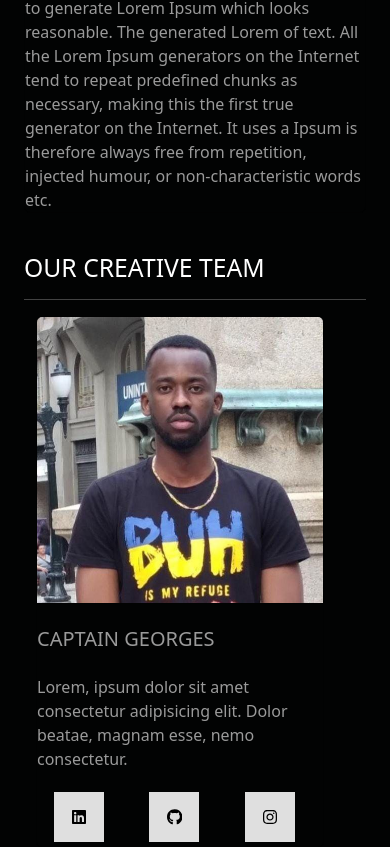
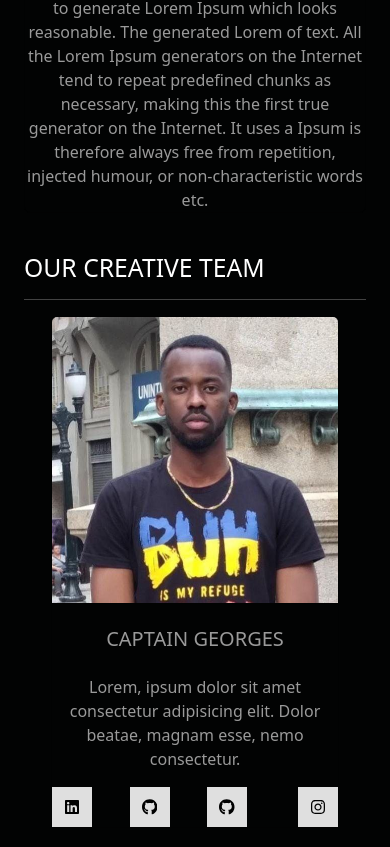
Before and after one commit to captain00007/react-descomplica, a React (Create React App) app: page / in a window 390 px wide. Shown: the part 1146-1993 px from the top of the page. Built offline with nearby package versions, Linux system fonts and the light colour scheme.

Commit message:
Finished the team component

```diff
--- a/src/components/Icon.js
+++ b/src/components/Icon.js
@@ -3,9 +3,9 @@
 import Col from "react-bootstrap/Col";
 import styles from "./css/icon.module.css";
 
-const Icon = ({ icon }) => {
+const Icon = () => {
   return (
-    <Container>
+    <Container style={{padding: 0}} >
       <Row>
         <Col>
           <a href="#">
@@ -39,6 +39,19 @@
               <svg
                 xmlns="http://www.w3.org/2000/svg"
                 height="1em"
+                viewBox="0 0 496 512"
+              >
+                <path d="M165.9 397.4c0 2-2.3 3.6-5.2 3.6-3.3.3-5.6-1.3-5.6-3.6 0-2 2.3-3.6 5.2-3.6 3-.3 5.6 1.3 5.6 3.6zm-31.1-4.5c-.7 2 1.3 4.3 4.3 4.9 2.6 1 5.6 0 6.2-2s-1.3-4.3-4.3-5.2c-2.6-.7-5.5.3-6.2 2.3zm44.2-1.7c-2.9.7-4.9 2.6-4.6 4.9.3 2 2.9 3.3 5.9 2.6 2.9-.7 4.9-2.6 4.6-4.6-.3-1.9-3-3.2-5.9-2.9zM244.8 8C106.1 8 0 113.3 0 252c0 110.9 69.8 205.8 169.5 239.2 12.8 2.3 17.3-5.6 17.3-12.1 0-6.2-.3-40.4-.3-61.4 0 0-70 15-84.7-29.8 0 0-11.4-29.1-27.8-36.6 0 0-22.9-15.7 1.6-15.4 0 0 24.9 2 38.6 25.8 21.9 38.6 58.6 27.5 72.9 20.9 2.3-16 8.8-27.1 16-33.7-55.9-6.2-112.3-14.3-112.3-110.5 0-27.5 7.6-41.3 23.6-58.9-2.6-6.5-11.1-33.3 2.6-67.9 20.9-6.5 69 27 69 27 20-5.6 41.5-8.5 62.8-8.5s42.8 2.9 62.8 8.5c0 0 48.1-33.6 69-27 13.7 34.7 5.2 61.4 2.6 67.9 16 17.7 25.8 31.5 25.8 58.9 0 96.5-58.9 104.2-114.8 110.5 9.2 7.9 17 22.9 17 46.4 0 33.7-.3 75.4-.3 83.6 0 6.5 4.6 14.4 17.3 12.1C428.2 457.8 496 362.9 496 252 496 113.3 383.5 8 244.8 8zM97.2 352.9c-1.3 1-1 3.3.7 5.2 1.6 1.6 3.9 2.3 5.2 1 1.3-1 1-3.3-.7-5.2-1.6-1.6-3.9-2.3-5.2-1zm-10.8-8.1c-.7 1.3.3 2.9 2.3 3.9 1.6 1 3.6.7 4.3-.7.7-1.3-.3-2.9-2.3-3.9-2-.6-3.6-.3-4.3.7zm32.4 35.6c-1.6 1.3-1 4.3 1.3 6.2 2.3 2.3 5.2 2.6 6.5 1 1.3-1.3.7-4.3-1.3-6.2-2.2-2.3-5.2-2.6-6.5-1zm-11.4-14.7c-1.6 1-1.6 3.6 0 5.9 1.6 2.3 4.3 3.3 5.6 2.3 1.6-1.3 1.6-3.9 0-6.2-1.4-2.3-4-3.3-5.6-2z" />
+              </svg>
+            </div>
+          </a>
+        </Col>
+        <Col className={styles.col}>
+          <a href="#">
+            <div className={styles.iconWrapper}>
+              <svg
+                xmlns="http://www.w3.org/2000/svg"
+                height="1em"
                 viewBox="0 0 448 512"
               >
                 <path d="M224.1 141c-63.6 0-114.9 51.3-114.9 114.9s51.3 114.9 114.9 114.9S339 319.5 339 255.9 287.7 141 224.1 141zm0 189.6c-41.1 0-74.7-33.5-74.7-74.7s33.5-74.7 74.7-74.7 74.7 33.5 74.7 74.7-33.6 74.7-74.7 74.7zm146.4-194.3c0 14.9-12 26.8-26.8 26.8-14.9 0-26.8-12-26.8-26.8s12-26.8 26.8-26.8 26.8 12 26.8 26.8zm76.1 27.2c-1.7-35.9-9.9-67.7-36.2-93.9-26.2-26.2-58-34.4-93.9-36.2-37-2.1-147.9-2.1-184.9 0-35.8 1.7-67.6 9.9-93.9 36.1s-34.4 58-36.2 93.9c-2.1 37-2.1 147.9 0 184.9 1.7 35.9 9.9 67.7 36.2 93.9s58 34.4 93.9 36.2c37 2.1 147.9 2.1 184.9 0 35.9-1.7 67.7-9.9 93.9-36.2 26.2-26.2 34.4-58 36.2-93.9 2.1-37 2.1-147.8 0-184.8zM398.8 388c-7.8 19.6-22.9 34.7-42.6 42.6-29.5 11.7-99.5 9-132.1 9s-102.7 2.6-132.1-9c-19.6-7.8-34.7-22.9-42.6-42.6-11.7-29.5-9-99.5-9-132.1s-2.6-102.7 9-132.1c7.8-19.6 22.9-34.7 42.6-42.6 29.5-11.7 99.5-9 132.1-9s102.7-2.6 132.1 9c19.6 7.8 34.7 22.9 42.6 42.6 11.7 29.5 9 99.5 9 132.1s2.7 102.7-9 132.1z" />
--- a/src/components/Team.js
+++ b/src/components/Team.js
@@ -33,8 +33,8 @@
       <Container>
         <Row>
           {items.map((e, index) => (
-            <Col>
-              <Card key={index} items={e} width="18rem" icon={true}></Card>
+            <Col key={index} className={styles.col}>
+              <Card  items={e} width="18rem" icon={true}></Card>
             </Col>
           ))}
         </Row>
--- a/src/components/css/card.module.css
+++ b/src/components/css/card.module.css
@@ -1,4 +1,4 @@
-.cardAboutWrapper{
+.cardAboutWrapper {
     background: none;
 }
 
@@ -8,11 +8,17 @@
     margin-top: 1.5rem;
 }
 
-.cardAboutWrapper .cardTitle{
+.cardAboutWrapper .cardTitle {
     text-transform: uppercase;
     font-weight: 500;
 }
 
-.cardAboutWrapper .cardText{
+.cardAboutWrapper .cardText {
     margin-top: 1.5em;
 }
+
+@media screen and (max-width: 768px) {
+    .cardAboutWrapper .cardBody {
+        text-align: center;
+    }
+}
--- a/src/components/css/footer.module.css
+++ b/src/components/css/footer.module.css
@@ -42,5 +42,11 @@
 @media screen and (max-width: 768px) {
     .footerWrapper {
         text-align: center;
+        padding-top: 1.5rem;
+        padding-bottom: 0.5rem;
+    }
+
+    .information {
+        margin-top: 1.5rem;
     }
 }
--- a/src/components/css/icon.module.css
+++ b/src/components/css/icon.module.css
@@ -2,12 +2,16 @@
     display: flex;
     justify-content: center;
     align-items: center;
-    height: 50px;
-    width: 50px;
+    height: 40px;
+    width: 40px;
     background-color: #dfdfdf;
-    margin: 5px;
 }
 
 .iconWrapper:hover {
     background-color: #fa4251;
 }
+
+.col{
+    display: flex;
+    justify-content: flex-end;
+}
--- a/src/components/css/team.module.css
+++ b/src/components/css/team.module.css
@@ -7,3 +7,18 @@
 .teamTitle{
     text-transform: uppercase;
 }
+
+.col{
+    display: flex;
+    justify-content: center;
+    margin-bottom: 1.5rem;
+}
+
+@media screen and (max-width: 768px) {
+    .teamWrapper{
+        margin-bottom: 1.5rem;
+    }
+    .col{
+        margin-bottom: 1.5rem;
+    }
+}
```
